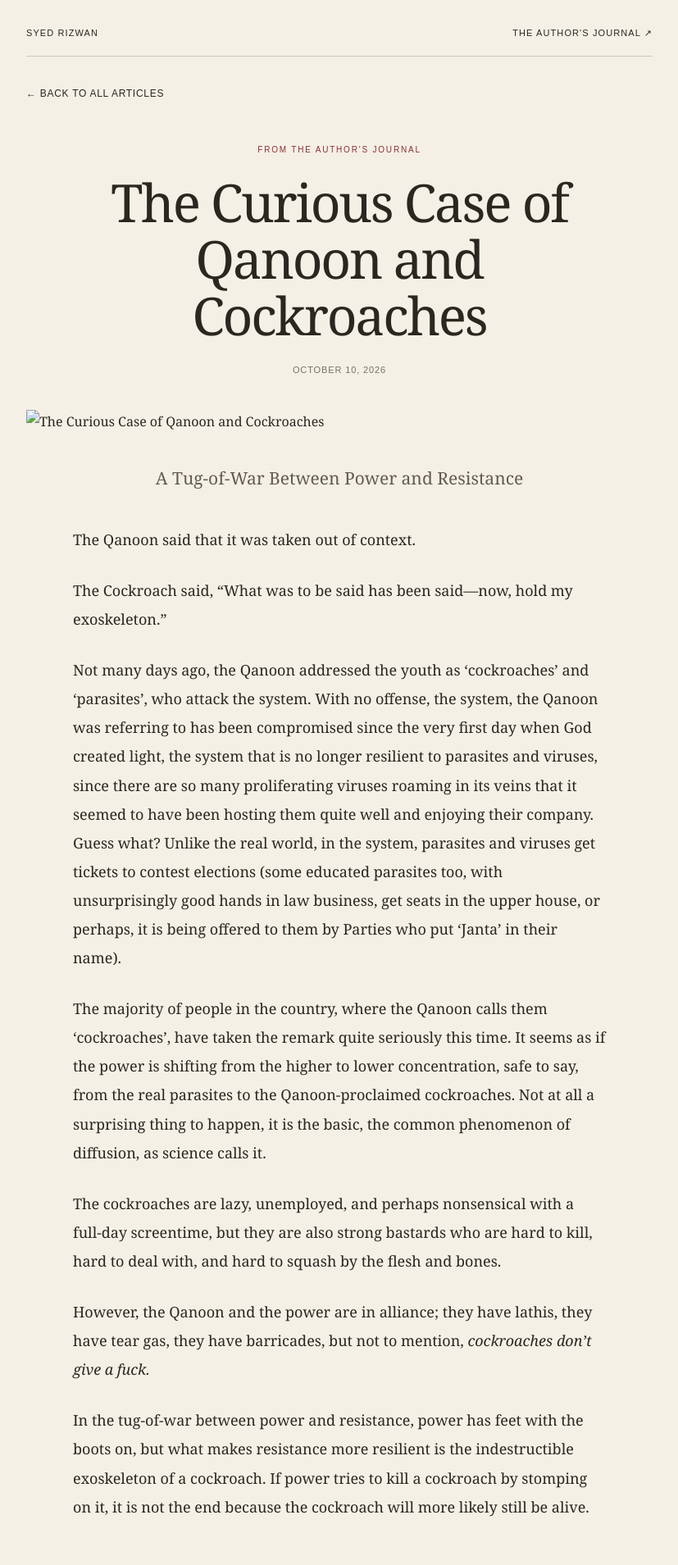
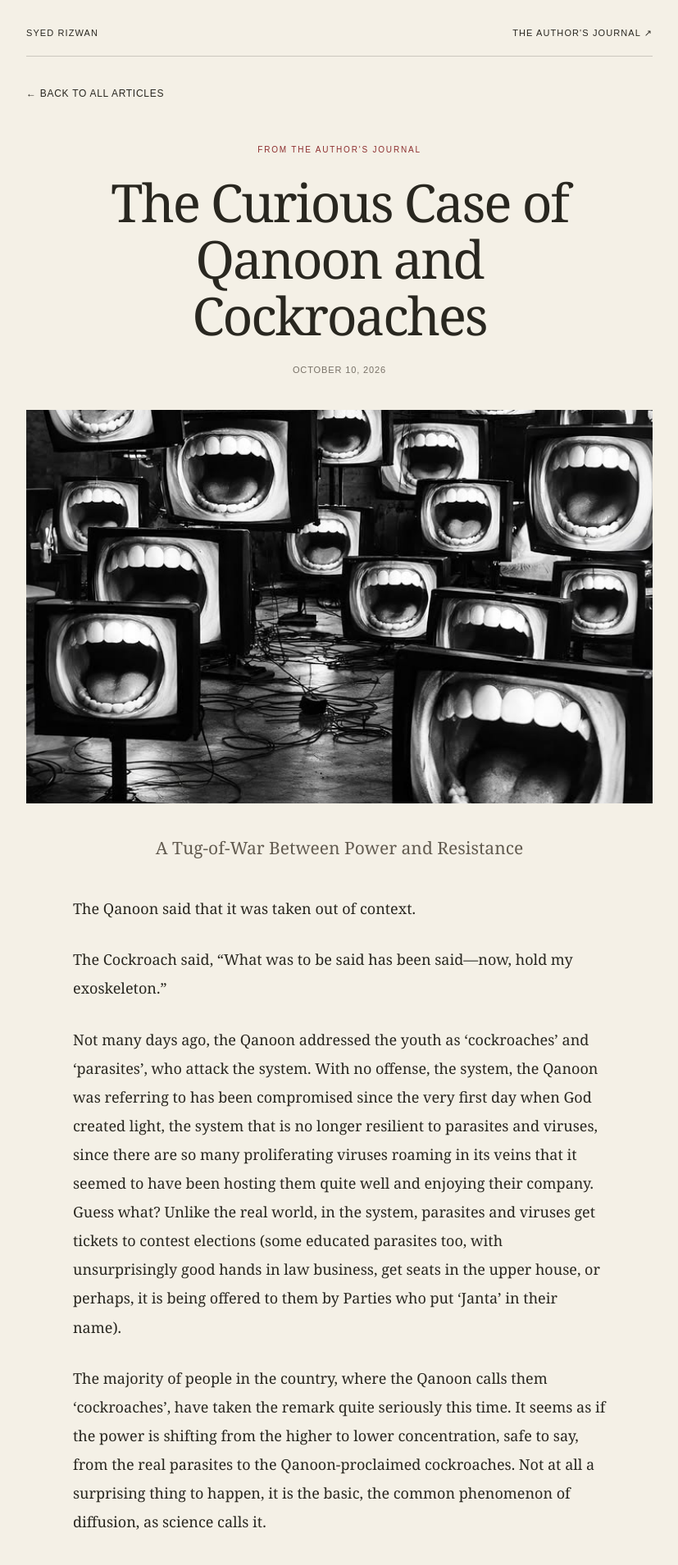
Before and after one commit to syedrizwanauthor/syedrizwanauthor.github.io, a Jekyll site: the page built from _posts/2026-10-10-the-curious-case-of-qanoon-and-cockroaches.md, in a window 1280 px wide. Shown: the top 1909 px of the page at 82% size, without its empty margins (226-1053 px from the left). Built offline with Jekyll 4.4.1, drawn with Linux system fonts in a browser that asks for light colours; our own code applies the rules of GitHub Pages for plain Markdown files.

Commit message:
Update Blog Posts “2026-10-10-the-curious-case-of-qanoon-and-cockroaches” +1

```diff
--- a/_posts/2026-10-10-the-curious-case-of-qanoon-and-cockroaches.md
+++ b/_posts/2026-10-10-the-curious-case-of-qanoon-and-cockroaches.md
@@ -2,7 +2,7 @@
 title: The Curious Case of Qanoon and Cockroaches
 date: 2026-10-10T18:14:00+05:30
 description: A Tug-of-War Between Power and Resistance
-image: ''
+image: /images/blog/😬🦷.jpg
 ---
 
 The Qanoon said that it was taken out of context.
```
Also changed, not shown: images/blog/😬🦷.jpg (added).
